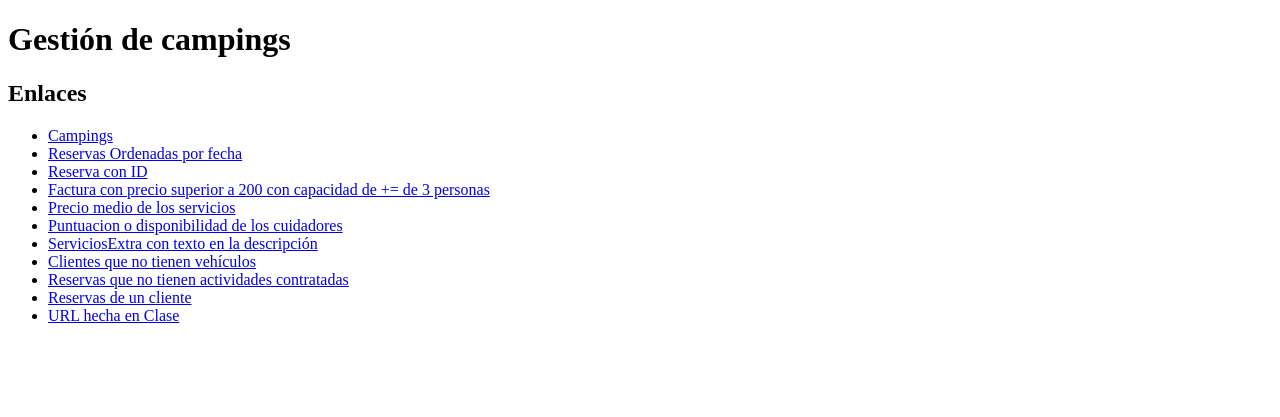
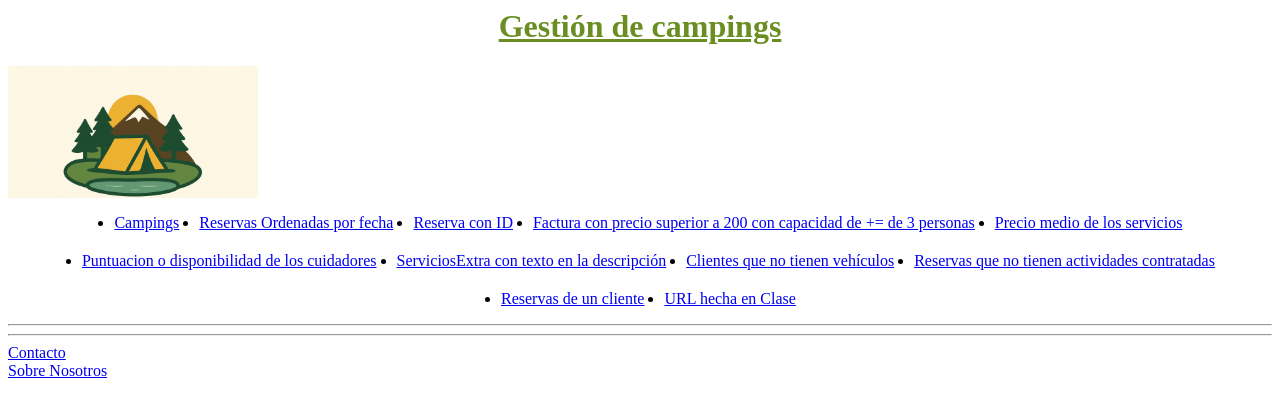
Before and after one commit to MarcosGarciaR/ProyectoDWES, a Django app: page / in a window 1280 px wide. Shown: the top 417 px of the page. Run offline with Django 5.2, Linux system fonts and the light colour scheme.

Commit message:
Inicio de templates

```diff
--- /dev/null
+++ b/camping/static/css/cabecera_urls.css
@@ -0,0 +1,19 @@
+h1{
+    text-align: center;
+    color: olivedrab;
+    text-decoration: underline;
+}
+
+ul{
+    width: 95%;
+    justify-content: center;
+    align-items: center;
+    display: flex;
+    flex-wrap: wrap;
+    gap: 20px;
+}
+
+img{
+    width: 250px;
+    display: flex;
+}
--- /dev/null
+++ b/camping/static/javascript/javascript_prueba.js
@@ -0,0 +1 @@
+alert('Bienvenido a mi página!');
--- /dev/null
+++ b/camping/templates/cabecera_urls.html
@@ -0,0 +1,16 @@
+<div>
+    <ul>
+        <li><a href="{% url 'ver_campings' %}">Campings</a></li>
+        <li><a href="{% url 'ver_reservas' %}">Reservas Ordenadas por fecha</a></li>
+        <li><a href="{% url 'ver_reserva_por_id' 4 %}">Reserva con ID</a></li>
+        <li><a href="{% url 'ver_facturas' 200 3 %}">Factura con precio superior a 200 con capacidad de += de 3 personas</a></li>
+        <li><a href="{% url 'precio_medio_servicios' %}">Precio medio de los servicios</a></li>
+        <li><a href="{% url 'cuidadores_puntuacion_disponibilidad' 7 %}">Puntuacion o disponibilidad de los cuidadores</a></li>
+        <li><a href="{% url 'descripcion_serviciosextra' 'causa' %}">ServiciosExtra con texto en la descripción</a></li>
+        <li><a href="{% url 'clientes_sin_vehiculo' %}">Clientes que no tienen vehículos</a></li>
+        <li><a href="{% url 'reservas_sin_actividades' %}">Reservas que no tienen actividades contratadas</a></li>
+        <li><a href="{% url 'reservas_de_cliente_por_id' cliente_id=6 %}">Reservas de un cliente</a></li>
+        <li><a href="{% url 'prueba_clase' %}">URL hecha en Clase</a></li>
+    </ul>
+    <hr>
+</div>
--- a/camping/templates/index.html
+++ b/camping/templates/index.html
@@ -1,28 +1 @@
-<!DOCTYPE html>
-<html lang="en">
-<head>
-    <meta charset="UTF-8">
-    <meta name="viewport" content="width=device-width, initial-scale=1.0">
-    <title>Camping</title>
-</head>
-<body>
-    <h1>Gestión de campings</h1>
-
-    <h2>Enlaces</h2>
-    <ul>
-        <li><a href="{% url 'ver_campings' %}">Campings</a></li>
-        <li><a href="{% url 'ver_reservas' %}">Reservas Ordenadas por fecha</a></li>
-        <li><a href="{% url 'ver_reserva_por_id' 4 %}">Reserva con ID</a></li>
-        <li><a href="{% url 'ver_facturas' 200 3 %}">Factura con precio superior a 200 con capacidad de += de 3 personas</a></li>
-        <li><a href="{% url 'precio_medio_servicios' %}">Precio medio de los servicios</a></li>
-        <li><a href="{% url 'cuidadores_puntuacion_disponibilidad' 7 %}">Puntuacion o disponibilidad de los cuidadores</a></li>
-        <li><a href="{% url 'descripcion_serviciosextra' 'causa' %}">ServiciosExtra con texto en la descripción</a></li>
-        <li><a href="{% url 'clientes_sin_vehiculo' %}">Clientes que no tienen vehículos</a></li>
-        <li><a href="{% url 'reservas_sin_actividades' %}">Reservas que no tienen actividades contratadas</a></li>
-        <li><a href="{% url 'reservas_de_cliente_por_id' cliente_id=6 %}">Reservas de un cliente</a></li>
-
-        <li><a href="{% url 'prueba_clase' %}">URL hecha en Clase</a></li>
-    </ul>
-
-</body>
-</html>
+{% extends "principal.html" %}
--- /dev/null
+++ b/camping/templates/pie_de_pag.html
@@ -0,0 +1,9 @@
+<div id="footer">
+    <hr>
+    <div>
+        <a href="#">Contacto</a>
+    </div>
+    <div>
+        <a href="#">Sobre Nosotros</a>
+    </div>
+</div>
--- /dev/null
+++ b/camping/templates/principal.html
@@ -0,0 +1,22 @@
+<html>
+    {% load static %}
+    <head>
+        <title>CampNatur</title>
+        <link rel="stylesheet" href="{% static 'css/cabecera_urls.css' %}" />
+
+        <script src="{% static 'javascript/javascript_prueba.js' %}"></script>
+    </head>
+
+
+
+    {% block cabecera %}
+    <h1>Gestión de campings</h1>
+        <img src="{% static 'imagenes/logoWeb.png' %}">
+            {% include "cabecera_urls.html" %}
+    {% endblock %}
+
+    {% block contenido %}
+    {% endblock %}
+
+    {% include "pie_de_pag.html" %}
+</html>
--- a/camping/views.py
+++ b/camping/views.py
@@ -51,7 +51,7 @@ def ver_reserva_por_id(request, id_reserva):
 
 #   Mostrar las facturas mediante el uso de un filtro AND con precio de factura >= 'X' y capacidad de personas de la Parcela >= Y
 def ver_factura_precio_capacidad(request, precio, capacidadParcela):
-    facturas = Factura.objects.select_related('reserva_de_factura__reserva_asociada__parcela').filter(total__gte=precio, reserva_de_factura__reserva_asociada__parcela__capacidad__gte=capacidadParcela).all()
+    facturas = Factura.objects.select_related('reserva_extra__reserva_asociada__parcela').filter(total__gte=precio, reserva_extra__reserva_asociada__parcela__capacidad__gte=capacidadParcela).all()
 
     """
     facturas = Factura.objects.raw("SELECT * FROM camping_factura cf"
```
Also changed, not shown: README.md, camping/static/imagenes/logoWeb.png (added).
